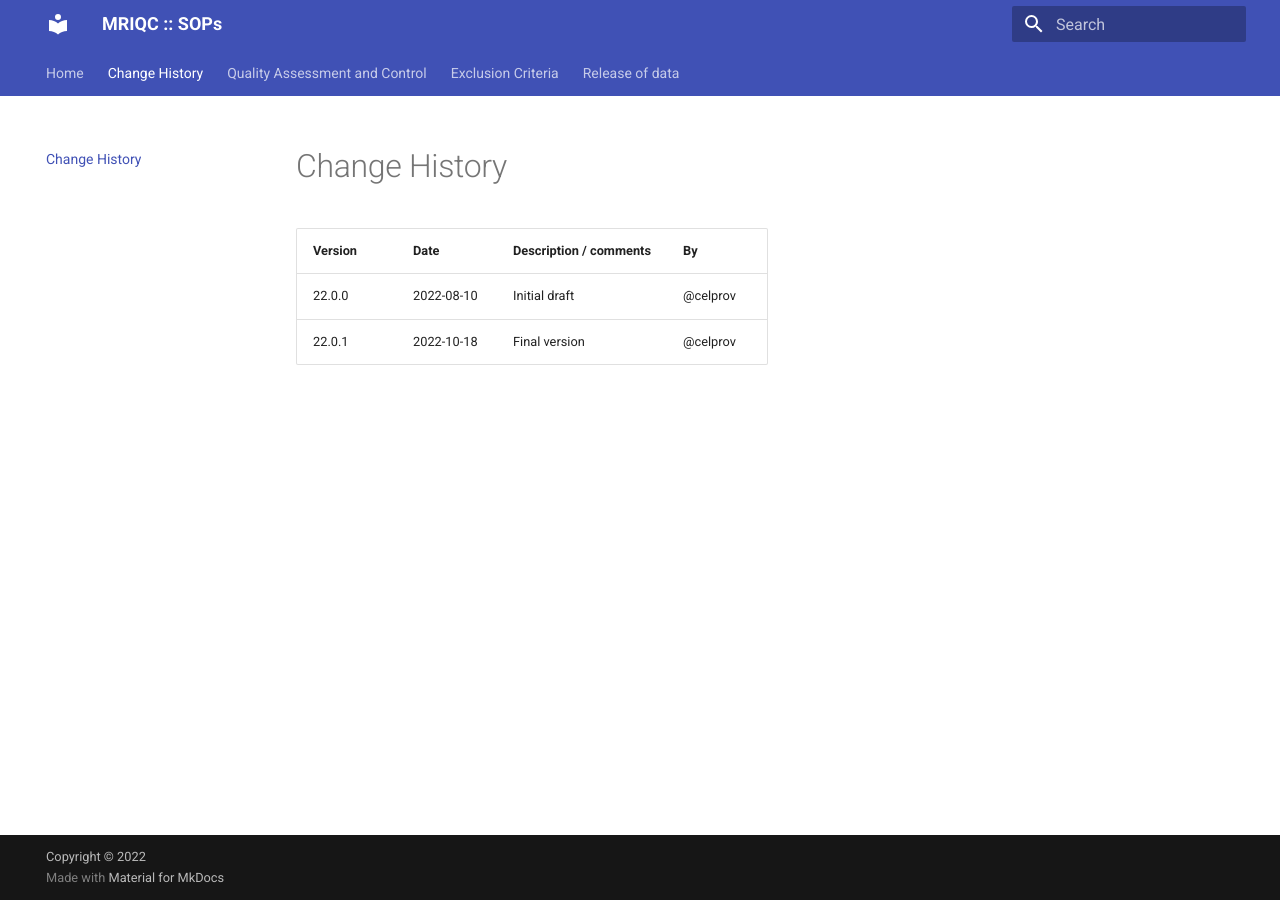
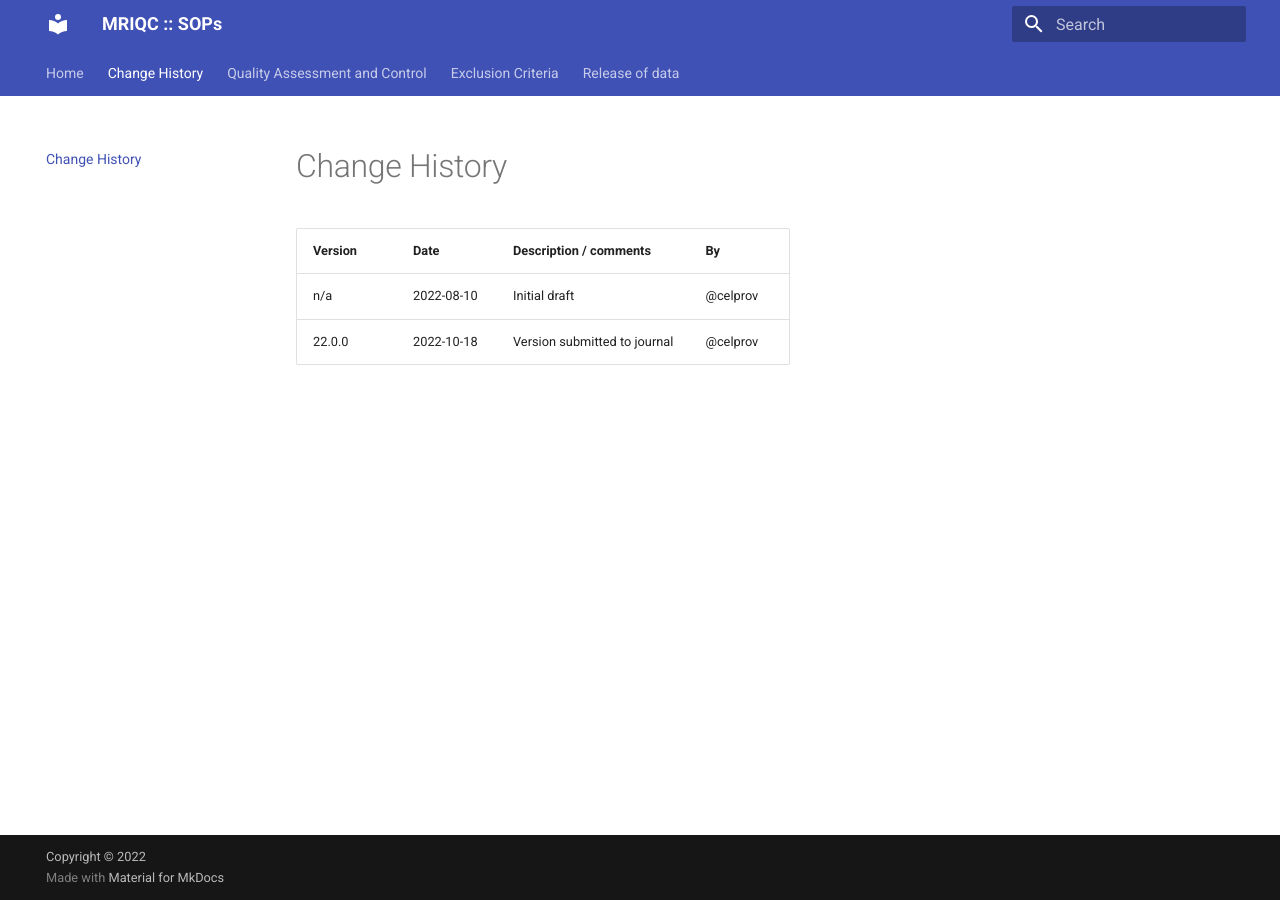
Before and after one commit to TheAxonLab/frontiers-qc-sops, an MkDocs documentation site: the page built from docs/changes.md, in a window 1280 px wide. Built offline with MkDocs 1.6.1 and Material for MkDocs 9.7.7, drawn with Linux system fonts in a browser that asks for light colours.

Commit message:
rel(22.0.0): update CHANGES

```diff
--- a/docs/changes.md
+++ b/docs/changes.md
@@ -1,4 +1,4 @@
-| Version   | Date       | Description / comments | By        |
-|-----------|------------|------------------------|-----------|
-| 22.0.0    | 2022-08-10 | Initial draft          | @celprov |
-| 22.0.1    | 2022-10-18 | Final version          | @celprov |
+| Version   | Date       | Description / comments                | By        |
+|-----------|------------|---------------------------------------|-----------|
+| n/a       | 2022-08-10 | Initial draft                         | @celprov  |
+| 22.0.0    | 2022-10-18 | Version submitted to journal          | @celprov  |
```
